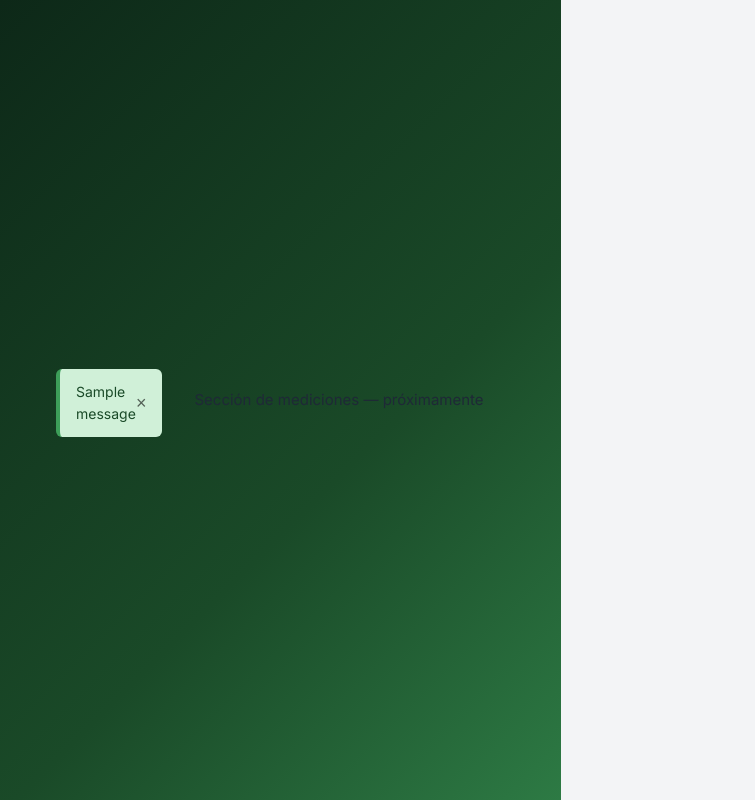
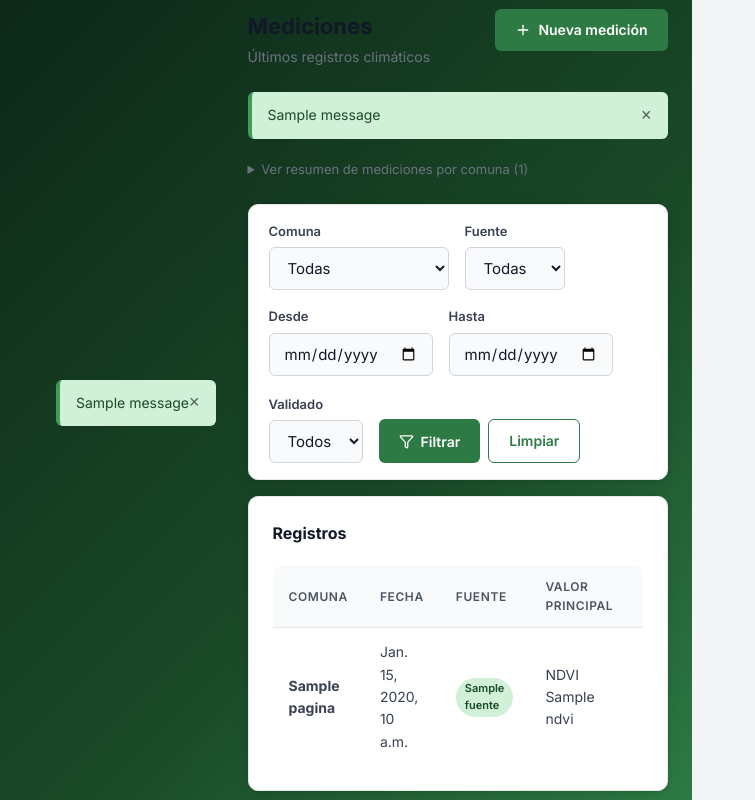
Before and after one commit to BenzoElTerrible/MauleClima, a Django app: template templates/mediciones/index.html in a window 1280 px wide. Shown: the whole page, without its empty margins (0-755 px from the left). Run offline with Django 5.2, Linux system fonts and the light colour scheme; the template is opened without the code that fills it: most values are stand-ins (such as "Sample title", 1, 10 or a date in 2020); one stand-in notice (Sample message) is shown.

Commit message:
feat: CRUD de mediciones (crear, editar, eliminar) con filtros y paginacion

```diff
--- a/templates/mediciones/index.html
+++ b/templates/mediciones/index.html
@@ -5,5 +5,157 @@
 {% block nav_mediciones %}active{% endblock %}
 
 {% block content %}
-<p>Sección de mediciones — próximamente</p>
+<div class="page-header" style="display:flex;justify-content:space-between;align-items:flex-start;flex-wrap:wrap;gap:12px;">
+  <div>
+    <h2 class="page-header-title">Mediciones</h2>
+    <p class="page-header-sub">Últimos registros climáticos</p>
+  </div>
+  <a href="{% url 'mediciones:crear' %}" class="btn btn-primary">
+    <i data-lucide="plus" style="width:16px;height:16px;"></i> Nueva medición
+  </a>
+</div>
+
+{% if messages %}
+{% for message in messages %}
+<div class="alert alert-{{ message.tags }}" style="margin-bottom:16px;">
+  {{ message }}
+  <button class="alert-close" onclick="this.parentElement.remove()">×</button>
+</div>
+{% endfor %}
+{% endif %}
+
+{% if resumen %}
+<details style="margin-bottom:20px;">
+  <summary style="cursor:pointer;font-size:13px;color:var(--gray-500);padding:4px 0;">
+    Ver resumen de mediciones por comuna ({{ resumen|length }})
+  </summary>
+  <div style="display:flex;flex-wrap:wrap;gap:8px;margin-top:10px;">
+    {% for fila in resumen %}
+    <div style="background:var(--gray-50);border-radius:6px;padding:6px 12px;font-size:13px;white-space:nowrap;">
+      <strong>{{ fila.zona }}</strong> · {{ fila.total }}
+    </div>
+    {% endfor %}
+  </div>
+</details>
+{% endif %}
+
+<!-- Filtros -->
+<div class="card" style="margin-bottom:16px;padding:16px 20px;">
+  <form method="get" style="display:flex;gap:16px;flex-wrap:wrap;align-items:flex-end;">
+    <div>
+      <label class="form-label">Comuna</label>
+      <select name="zona" class="form-control" style="min-width:180px;">
+        <option value="">Todas</option>
+        {% for z in zonas %}
+        <option value="{{ z.id }}" {% if filtros.zona == z.id|stringformat:"s" %}selected{% endif %}>{{ z.nombre }}</option>
+        {% endfor %}
+      </select>
+    </div>
+    <div>
+      <label class="form-label">Fuente</label>
+      <select name="fuente" class="form-control">
+        <option value="">Todas</option>
+        <option value="ERA5"  {% if filtros.fuente == 'ERA5'  %}selected{% endif %}>ERA5</option>
+        <option value="MODIS" {% if filtros.fuente == 'MODIS' %}selected{% endif %}>MODIS</option>
+      </select>
+    </div>
+    <div>
+      <label class="form-label">Desde</label>
+      <input type="date" name="fecha_inicio" class="form-control" value="{{ filtros.fecha_inicio }}">
+    </div>
+    <div>
+      <label class="form-label">Hasta</label>
+      <input type="date" name="fecha_fin" class="form-control" value="{{ filtros.fecha_fin }}">
+    </div>
+    <div>
+      <label class="form-label">Validado</label>
+      <select name="validado" class="form-control">
+        <option value="">Todos</option>
+        <option value="si" {% if filtros.validado == 'si' %}selected{% endif %}>Sí</option>
+        <option value="no" {% if filtros.validado == 'no' %}selected{% endif %}>No</option>
+      </select>
+    </div>
+    <div>
+      <label class="form-label" style="visibility:hidden;">Acción</label>
+      <div style="display:flex;gap:8px;">
+        <button type="submit" class="btn btn-primary">
+          <i data-lucide="filter" style="width:15px;height:15px;"></i> Filtrar
+        </button>
+        <a href="{% url 'mediciones:index' %}" class="btn btn-outline">Limpiar</a>
+      </div>
+    </div>
+  </form>
+</div>
+
+<div class="card">
+  <div class="card-header">
+    <div class="card-title">Registros</div>
+  </div>
+
+  {% if pagina %}
+  <div class="table-wrapper" style="border:none;box-shadow:none;">
+    <table class="table">
+      <thead>
+        <tr>
+          <th>Comuna</th>
+          <th>Fecha</th>
+          <th>Fuente</th>
+          <th>Valor principal</th>
+          <th>Validado</th>
+          <th></th>
+        </tr>
+      </thead>
+      <tbody>
+        {% for m in pagina %}
+        <tr>
+          <td><strong>{{ m.zona_nombre }}</strong></td>
+          <td>{{ m.fecha }}</td>
+          <td>
+            <span class="badge {% if m.fuente == 'ERA5' %}badge-blue{% else %}badge-green{% endif %}">
+              {{ m.fuente }}
+            </span>
+          </td>
+          <td>
+            {% if m.fuente == 'ERA5' %}{{ m.temperatura_c|default_if_none:"—" }} °C
+            {% else %}NDVI {{ m.ndvi|default_if_none:"—" }}{% endif %}
+          </td>
+          <td>
+            {% if m.validado %}<span class="badge badge-green">Sí</span>
+            {% else %}<span class="badge" style="background:var(--gray-100);">No</span>{% endif %}
+          </td>
+          <td style="text-align:right;white-space:nowrap;">
+            <a href="{% url 'mediciones:editar' m.id %}" class="btn btn-outline btn-sm">
+              <i data-lucide="edit" style="width:14px;height:14px;"></i>
+            </a>
+            <a href="{% url 'mediciones:eliminar' m.id %}" class="btn btn-outline btn-sm">
+              <i data-lucide="trash-2" style="width:14px;height:14px;"></i>
+            </a>
+          </td>
+        </tr>
+        {% endfor %}
+      </tbody>
+    </table>
+  </div>
+
+  {% if pagina.has_other_pages %}
+  <div style="display:flex;justify-content:center;align-items:center;gap:12px;margin-top:16px;">
+    {% if pagina.has_previous %}
+    <a href="?pagina={{ pagina.previous_page_number }}&zona={{ filtros.zona }}&fuente={{ filtros.fuente }}&fecha_inicio={{ filtros.fecha_inicio }}&fecha_fin={{ filtros.fecha_fin }}&validado={{ filtros.validado }}"
+       class="btn btn-outline btn-sm">Anterior</a>
+    {% endif %}
+    <span style="font-size:13px;color:var(--gray-500);">Página {{ pagina.number }} de {{ pagina.paginator.num_pages }}</span>
+    {% if pagina.has_next %}
+    <a href="?pagina={{ pagina.next_page_number }}&zona={{ filtros.zona }}&fuente={{ filtros.fuente }}&fecha_inicio={{ filtros.fecha_inicio }}&fecha_fin={{ filtros.fecha_fin }}&validado={{ filtros.validado }}"
+       class="btn btn-outline btn-sm">Siguiente</a>
+    {% endif %}
+  </div>
+  {% endif %}
+
+  {% else %}
+  <div class="empty-state">
+    <i data-lucide="inbox" style="width:48px;height:48px;color:var(--gray-300);"></i>
+    <div class="empty-state-text">No hay mediciones registradas aún.</div>
+  </div>
+  {% endif %}
+</div>
 {% endblock %}
```
Also changed, not shown: apps/mediciones/forms.py (added, +31 -0 lines), apps/mediciones/urls.py (+5 -2 lines), apps/mediciones/views.py (+114 -4 lines), templates/mediciones/confirmar_eliminar.html (added, +27 -0 lines), templates/mediciones/formulario.html (added, +93 -0 lines).
